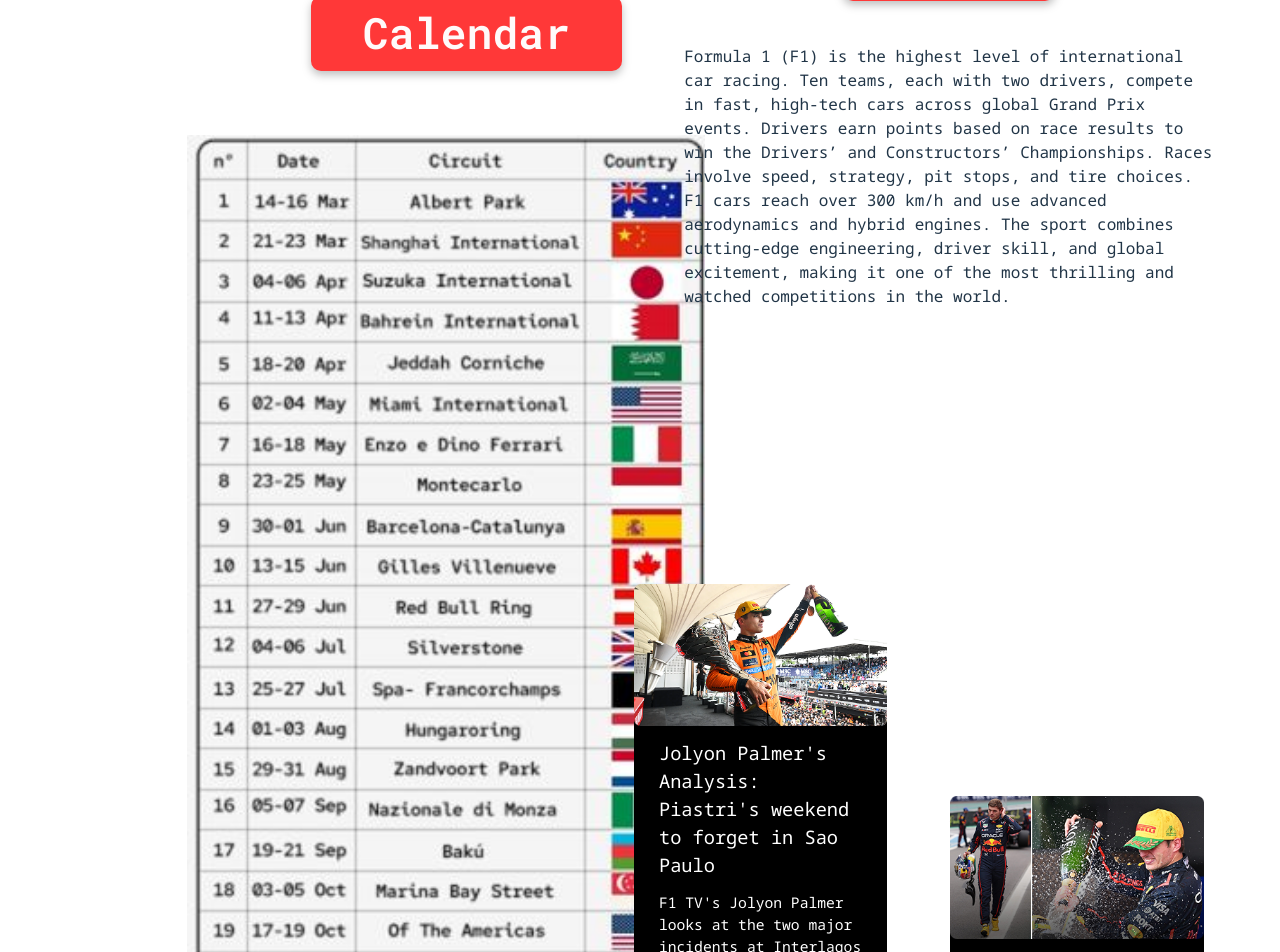
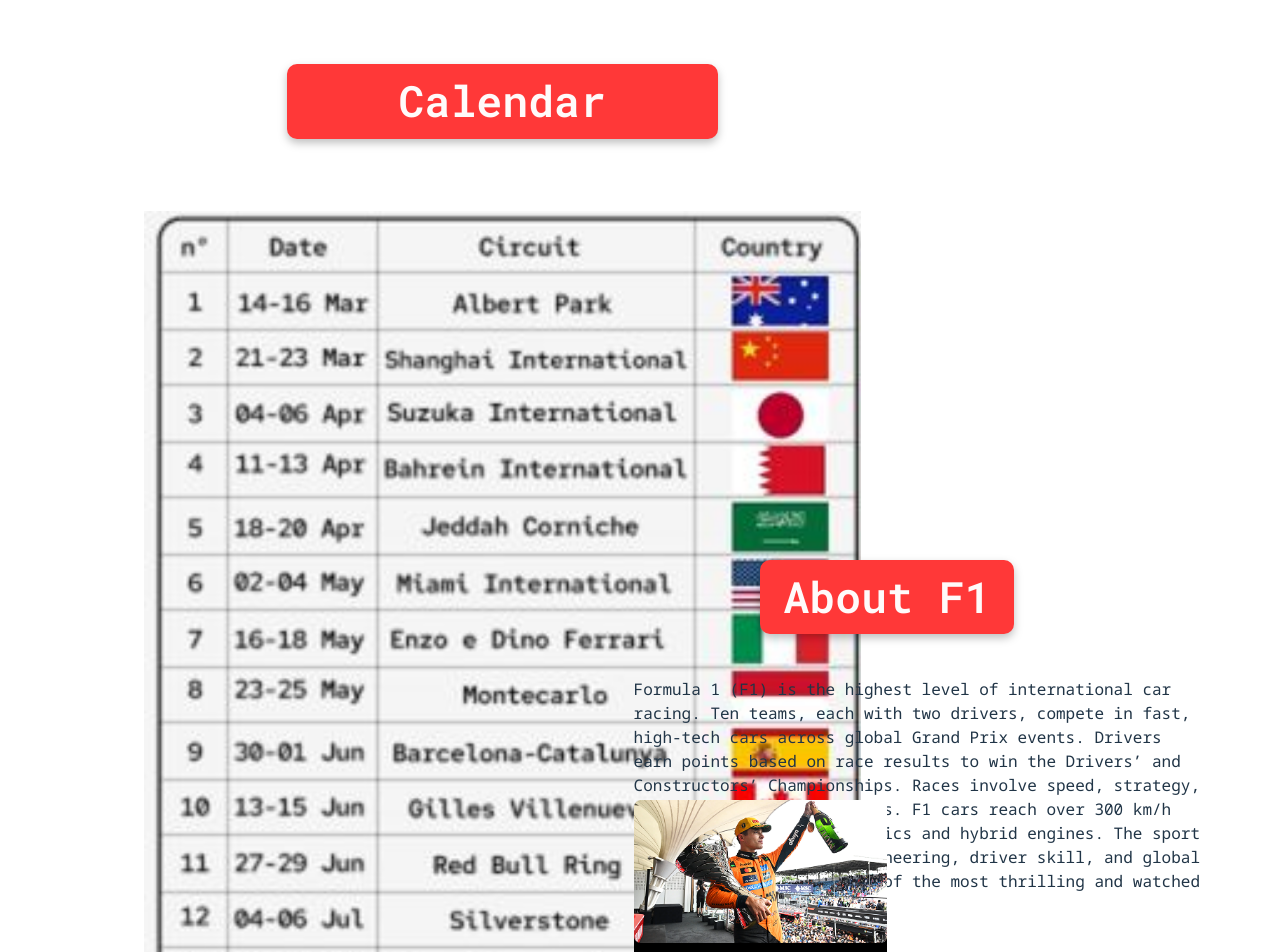
Before and after one commit to AbieGarcia/F1, a React (Vite) app: page / in a window 1280 px wide. Shown: the part 180-1132 px from the top of the page. Built offline with nearby package versions, Linux system fonts and the light colour scheme.

Commit message:
Update home.css

```diff
--- a/src/home.css
+++ b/src/home.css
@@ -1,31 +1,32 @@
 
 
 .tabla-home {
-    padding-left: 90%;
+    padding-left: 50%;
     width: 250%;
     margin-top: 10%;
 }
 
 .home {
     display: flex;
+    flex-wrap: wrap;
     flex-direction: row;
 }
 
 #calendar {
     margin-top: 85%;
     width: 150%;
-    margin-left: 150%;
+    margin-left: 100%;
 }
 
 #about {
-    margin-top: 10%;
+    margin-top: -85%;
     width: 20%;
     margin-left: 60%;
 }
 
 .paragraph {
-    margin-left: 45%;
-    width: 50%;
+    margin-left: 50%;
+    width: 45%;
     margin-top: 1%;
 }
 
@@ -57,7 +58,7 @@
 
 #card1{
 margin-left: 50%;
-margin-top: -45%;
+margin-top: -65%;
 }
 
 #card2{
```
